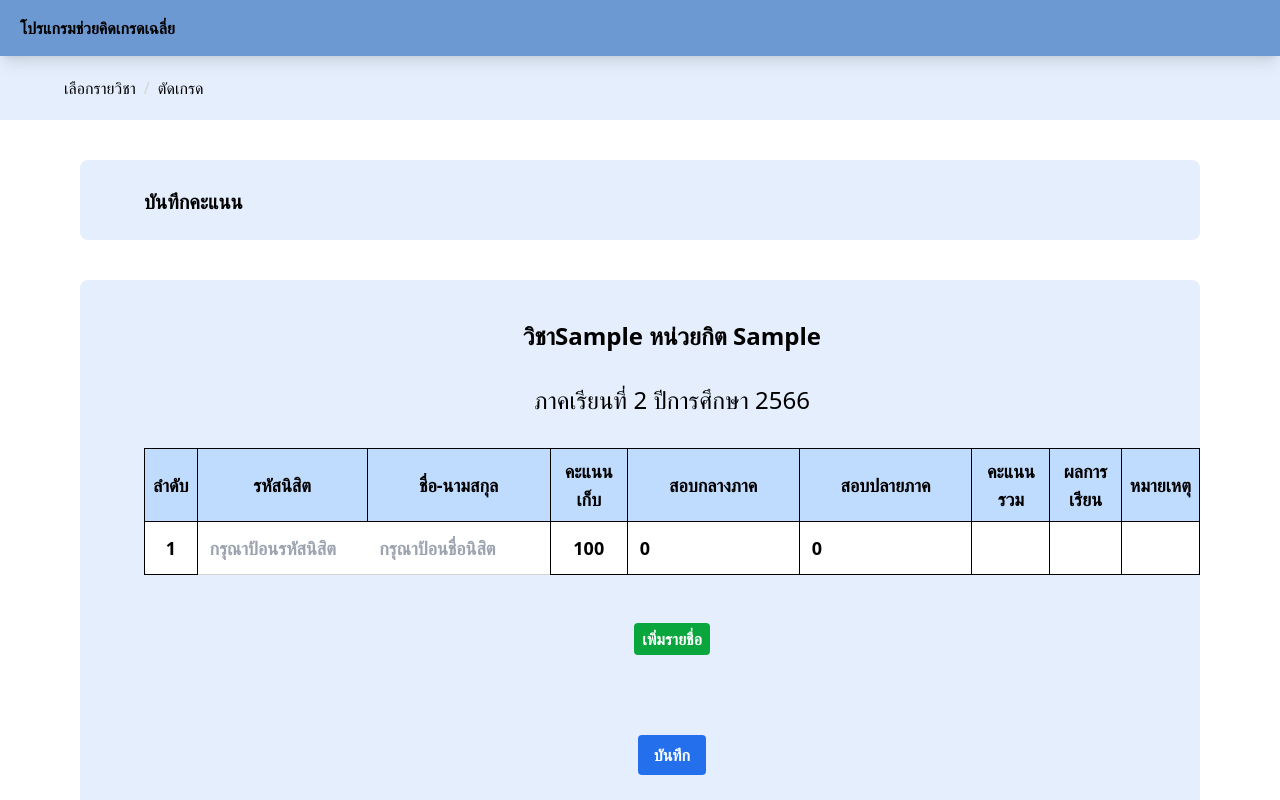
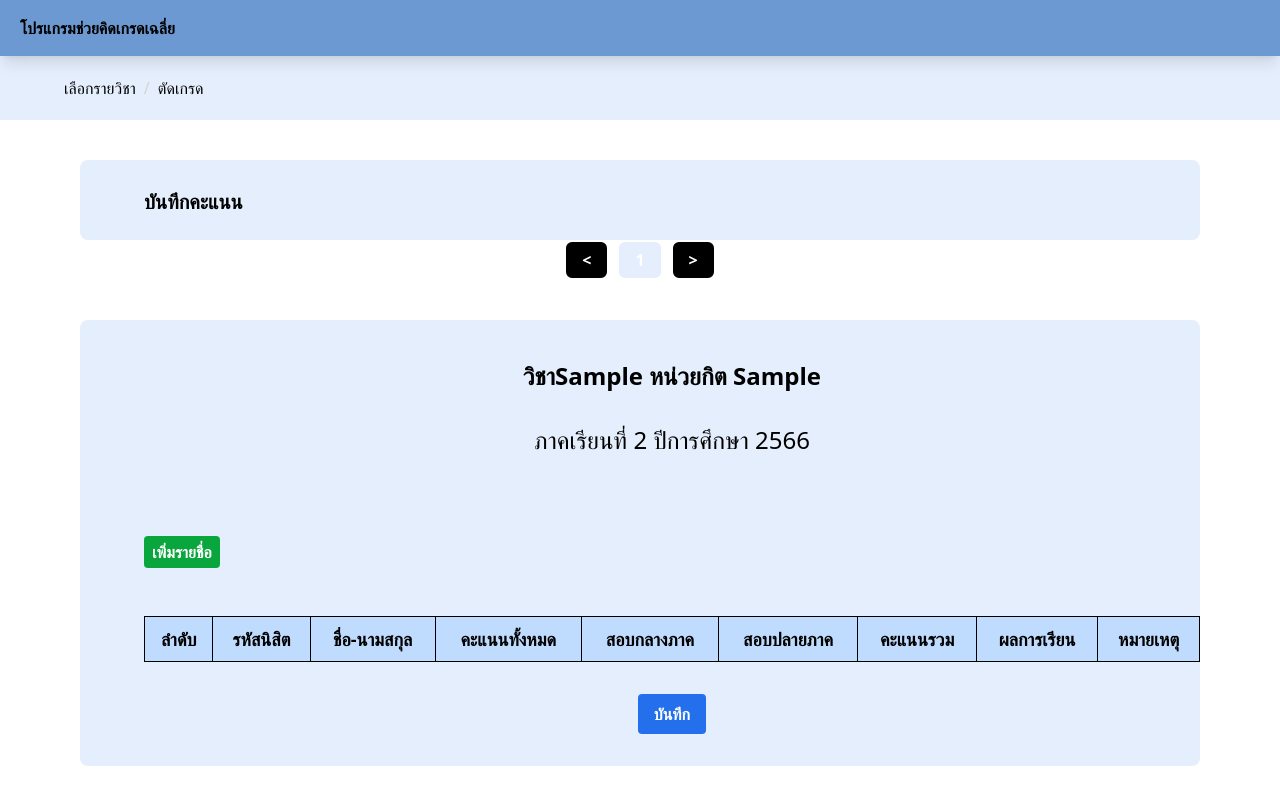
Before and after one commit to Praphaporn12/vite-grade-2, a React (Vite) app: page / in a window 1280 px wide. Both pictures are taken after typing "Sample", "Sample", "Sample" into the empty fields and a click on the button "ตกลง". Shown: the top 800 px of the page. Built offline with nearby package versions, Linux system fonts and the light colour scheme.

Commit message:
first commit

```diff
--- /dev/null
+++ b/src/Components/Pagination.tsx
@@ -0,0 +1,58 @@
+import React from 'react';
+
+const Pagination = ({student,currentPage,totalPage,handlePage}) => {
+
+  let components = []
+  // console.log(totalPage)
+  Array(totalPage).fill().map((item,index)=>{
+    components.push(
+      <NumberPageButton key={index+1} pageNumber={index+1} currentPage={currentPage} handlePage={handlePage}/>
+    )
+  })
+
+  return (
+    <div className=' w-full h-10 flex justify-center '>
+      <div className=' w-1/4 h-full flex justify-center '>
+        <button className='flex justify-center items-center border-2 px-4 mx-1 rounded-lg hover:bg-red-500 font-bold text-white bg-black'
+          onClick={()=>{
+            if(currentPage!=1){
+              handlePage(currentPage-1)
+            }
+          }}
+        >
+            &lt;
+        </button>
+        {components}
+        <button className='flex justify-center items-center border-2 px-4 mx-1 rounded-lg hover:bg-red-500 font-bold text-white bg-black'
+          onClick={()=>{
+            if(currentPage!=totalPage){
+              handlePage(currentPage+1)
+            }
+          }}
+        >
+            &gt;
+        </button>
+      </div>
+    </div>
+  );
+}
+
+const NumberPageButton = ({pageNumber,currentPage,handlePage}) => {
+  let style = ''
+  if(currentPage==pageNumber){
+    style='flex justify-center items-center border-2 px-4 mx-1 rounded-lg font-bold text-white bg-red-400 bg-border'
+  }else{
+    style='flex justify-center items-center border-2 px-4 mx-1 rounded-lg hover:bg-red-500 font-bold text-white bg-black'
+  }
+  return (
+    <button className={style}
+      onClick={()=>{
+        handlePage(pageNumber)
+      }}
+    >
+        {pageNumber}
+    </button>
+  )
+}
+
+export default Pagination;
--- a/src/pages/Result.tsx
+++ b/src/pages/Result.tsx
@@ -4,8 +4,9 @@ import { useState } from "react";
 import Score from "./Score";
 import { useSelector } from "react-redux";
 import Result_Score from "./Result_Score";
+import Student from "./Student";
 
-const Result = () => {
+const Result = (calculateGrade,calculateTotal) => {
 
   const data = useSelector((state) => state.data)
   console.log(data)
--- a/src/pages/Score.tsx
+++ b/src/pages/Score.tsx
@@ -1,9 +1,10 @@
 import { Link,Outlet, Navigate, useLocation } from "react-router-dom";
 import { useNavigate } from "react-router-dom";
 import { useState, useEffect, Component } from "react";
-import { useDispatch } from "react-redux";
+import { useDispatch,useSelector } from "react-redux";
 import Student from "./Student";
 import { addStudent } from "../Components/Slice";
+import Pagination from "../Components/Pagination";
 
 const Data_Init = [
   {
@@ -11,6 +12,7 @@ const Data_Init = [
     page:"",
     Idstu: '',
     Name: "",
+    Collect: 0,
     Midterm: 0,
     Final: 0,
     Point: 0,
@@ -18,15 +20,30 @@ const Data_Init = [
   },
 ];
 
+
 const Score = () => {
   const dispatch = useDispatch();
   const navigate = useNavigate();
-  const location = useLocation();
   const [student, setStudent] = useState(Data_Init);
+  const data = useSelector((state) => state.data)
+  const Id = data.Id
+  const Subj = data.Subj
+  const Credit = data.Credit
 
-  const changeEachRecord = (Idstu, name, mid, final, id) => {
+  const [currentPage, setCurrentPage] = useState(1);
+
+    let totalPage = Math.ceil(student.length/10)
+
+    const handlePage = (newPage) => {
+        setCurrentPage(newPage)
+    }
+    const handleTotalPage = (newPage) => {
+        totalPage = newPage
+    }
+
+  const changeEachRecord = (Idstu, name, collect, mid, final, id) => {
     //new student
-    if (Idstu==null && name == null && mid == null && final == null) {
+    if (Idstu==null && name == null && collect == null && mid == null && final == null) {
       const ids = student.map((object) => {
         return object.id;
       });
@@ -35,7 +52,7 @@ const Score = () => {
       setStudent((student) => {
         return [
           ...student,
-          { id: lastId,page: pageNumber,Idstu: "",  Name: "", Midterm: 0, Final: 0 },
+          { id: lastId, page: pageNumber, Idstu: "",  Name: "", collect: 0, Midterm: 0, Final: 0 },
         ];
       });
     }
@@ -55,6 +72,16 @@ const Score = () => {
       newStudent.find((element) => {
         if (element.id == id) {
           element.Name = name;
+          return element;
+        }
+      });
+      setStudent(newStudent);
+    }
+    else if (collect != null) {
+      let newStudent = [...student];
+      newStudent.find((element) => {
+        if (element.id == id) {
+          element.Collect = collect;
           return element;
         }
       });
@@ -84,12 +111,11 @@ const Score = () => {
     }
   };
 
-  const { Id, Subj, Credit } = location.state;
-
-  const calculateTotal = (midterm: string, final: string) => {
+  const calculateTotal = (collect: string,midterm: string, final: string) => {
+    const collectValue = parseFloat(collect) || 0;
     const midtermValue = parseFloat(midterm) || 0;
     const finalValue = parseFloat(final) || 0;
-    return midtermValue + finalValue;
+    return collectValue + midtermValue + finalValue;
   };
 
   const calculateGrade = (total: number) => {
@@ -135,13 +161,15 @@ const Score = () => {
 
   return (
     <>
+
       <div>
+
         <h1 className="bg-border h-20 text-xl font-bold pl-16 pt-7 mt-10 ml-20 mr-20 rounded-lg text-black text-left">
           {" "}
           บันทึกคะแนน
         </h1>
       </div>
-
+      <Pagination student={student} currentPage={currentPage} totalPage={totalPage} handlePage={handlePage}/>
       <div className="bg-border pl-16 pt-7 mt-10 ml-20 mr-20 rounded-lg">
         <p className="font-bold pt-3 text-2xl text-center text-black">
           วิชา{Subj} หน่วยกิต {Credit}
@@ -149,6 +177,18 @@ const Score = () => {
         <p className="text-2xl pt-8 text-center mb-8 text-black">
           ภาคเรียนที่ 2 ปีการศึกษา 2566
         </p>
+
+        <div className="flex items-left justify-left pt-8 pb-8">
+              <button
+                type="button"
+                onClick={()=>{
+                  changeEachRecord(null,null,null,null,null,)
+                }}
+                className="bg-green hover:bg-darkgreen text-white font-bold py-1 px-2 rounded focus:outline-none focus:shadow-outline mt-4 mb-4"
+              >
+                เพิ่มรายชื่อ
+              </button>
+            </div>
 
         <div className="max-w-screen-xl mx-auto">
           <form >
@@ -158,7 +198,7 @@ const Score = () => {
                   <th className="border p-2">ลำดับ</th>
                   <th className="border p-2">รหัสนิสิต</th>
                   <th className="border p-2">ชื่อ-นามสกุล</th>
-                  <th className="border p-2">คะแนนเก็บ</th>
+                  <th className="border p-2">คะแนนทั้งหมด</th>
                   <th className="border p-2">สอบกลางภาค</th>
                   <th className="border p-2">สอบปลายภาค</th>
                   <th className="border p-2">คะแนนรวม</th>
@@ -167,21 +207,9 @@ const Score = () => {
                 </tr>
               </thead>
               <tbody>
-                <Student student={student} changeEachRecord={changeEachRecord} calculateGrade={calculateGrade} calculateTotal={calculateTotal}/>
+                <Student student={student} changeEachRecord={changeEachRecord} calculateGrade={calculateGrade} calculateTotal={calculateTotal} currentPage={currentPage}/>
               </tbody>
             </table>
-
-            <div className="flex items-center justify-center pt-8 pb-8">
-              <button
-                type="button"
-                onClick={()=>{
-                  changeEachRecord(null,null,null,null,)
-                }}
-                className="bg-green hover:bg-darkgreen text-white font-bold py-1 px-2 rounded focus:outline-none focus:shadow-outline mt-4 mb-4"
-              >
-                เพิ่มรายชื่อ
-              </button>
-            </div>
 
             <div className="flex items-center justify-center pt-8 pb-8">
               <Link
--- a/src/pages/Student.tsx
+++ b/src/pages/Student.tsx
@@ -1,8 +1,14 @@
-
-const Student = ({student,changeEachRecord,calculateGrade,calculateTotal})=>{
-    return(
+const Student = ({
+  student,
+  changeEachRecord,
+  calculateGrade,
+  calculateTotal,
+  currentPage,
+}) => {
+  return (
     <>
-        {student.map((index) => (
+    {student.map((index)=> {
+      if(index.page==currentPage){
         <tr key={index.id} className="bg-gray-100">
           <th className="border p-2">{index.id}</th>
           <th className="p-2">
@@ -13,8 +19,14 @@ const Student = ({student,changeEachRecord,calculateGrade,calculateTotal})=>{
               placeholder="กรุณาป้อนรหัสนิสิต"
               value={index.Idtsu}
               onChange={(e) =>
-                    changeEachRecord(e.target.value,null,null,null,index.id)
-
+                changeEachRecord(
+                  e.target.value,
+                  null,
+                  null,
+                  null,
+                  null,
+                  index.id
+                )
               }
               required
             />
@@ -27,17 +39,42 @@ const Student = ({student,changeEachRecord,calculateGrade,calculateTotal})=>{
               placeholder="กรุณาป้อนชื่อนิสิต"
               value={index.Name}
               onChange={(e) =>
-                    changeEachRecord(null,e.target.value,null,null,index.id)
-
-
+                changeEachRecord(
+                  null,
+                  e.target.value,
+                  null,
+                  null,
+                  null,
+                  index.id
+                )
               }
               required
             />
           </th>
 
           <th className="border p-2">
-                <p>100</p>
+            <p>
+              <input
+                className="w-full p-1"
+                id={`Point_${index.id}`}
+                type="text"
+                placeholder="กรุณากรอกคะแนน"
+                value={index.Collect}
+                onChange={(e) =>
+                  changeEachRecord(
+                    null,
+                    null,
+                    e.target.value,
+                    null,
+                    null,
+                    index.id
+                  )
+                }
+                required
+              />
+            </p>
           </th>
+
           <th className="border p-2">
             <input
               className="w-full p-1"
@@ -46,9 +83,14 @@ const Student = ({student,changeEachRecord,calculateGrade,calculateTotal})=>{
               placeholder="กรุณากรอกคะแนน"
               value={index.Midterm}
               onChange={(e) =>
-                    changeEachRecord(null,null,e.target.value,null,index.id)
-
-
+                changeEachRecord(
+                  null,
+                  null,
+                  null,
+                  e.target.value,
+                  null,
+                  index.id
+                )
               }
               required
             />
@@ -61,22 +103,27 @@ const Student = ({student,changeEachRecord,calculateGrade,calculateTotal})=>{
               placeholder="กรุณากรอกคะแนน"
               value={index.Final}
               onChange={(e) =>
-                    changeEachRecord(null,null,null,e.target.value,index.id)
-
-
+                changeEachRecord(
+                  null,
+                  null,
+                  null,
+                  null,
+                  e.target.value,
+                  index.id
+                )
               }
               required
             />
           </th>
           <th className="border p-2">
-                {index.Midterm && index.Final
-                  ? calculateTotal(index.Midterm, index.Final)
+            {index.Midterm && index.Final && index.Collect
+              ? calculateTotal(index.Midterm, index.Final, index.Collect)
               : ""}
           </th>
           <th className="border p-2">
-                {index.Midterm && index.Final
+            {index.Midterm && index.Final && index.Collect
               ? calculateGrade(
-                      calculateTotal(index.Midterm, index.Final)
+                  calculateTotal(index.Midterm, index.Final, index.Collect)
                 )
               : ""}
           </th>
@@ -84,10 +131,10 @@ const Student = ({student,changeEachRecord,calculateGrade,calculateTotal})=>{
             <p></p>
           </th>
         </tr>
-          ))}
+      }
+    })}
     </>
-    )
+  );
+};
 
-}
-
-export default Student
+export default Student;
```
Also changed, not shown: src/pages/Result_Score.tsx (+60 -27 lines), src/pages/Subject.tsx (+6 -4 lines). Lines whose indentation alone changed are shown as unchanged.
